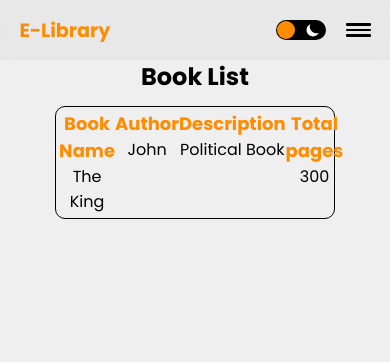
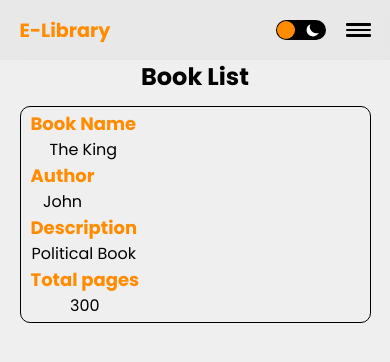
Before and after one commit to JabirOmar/E-Library-frontend, a React (Create React App) app: page /book-list in a window 390 px wide. Shown: the top 362 px of the page. Built offline with nearby package versions, Linux system fonts and the light colour scheme.

Commit message:
Included styling for title and bookslist

```diff
--- a/src/components/book-list/booklist.css
+++ b/src/components/book-list/booklist.css
@@ -15,12 +15,10 @@
 .list_card {
     width: 80%;
     max-width: 900px;
-    /* height: 80px; */
     border: 1px solid black;
     border-radius: 10px;
     padding: 1%;
     display: flex;
-    /* align-items: center; */
     text-align: center;
     justify-content: space-evenly;
 }
@@ -31,3 +29,41 @@
     color: darkorange;
     text-align: center;
 }
+
+body.dark .main_title {
+    color: gold;
+}
+
+.info p {
+    color: black;
+}
+
+body.dark .info p {
+    color: aliceblue;
+}
+
+.info span i {
+    display: none;
+}
+
+@media screen and (max-width: 700px) {
+    .list_card {
+        flex-direction: column;
+        align-items: flex-start;
+        padding: 1% 10px;
+    }
+    .info {
+        display: flex;
+        gap: 20px;
+    }
+
+    .info span i {
+        display: inline;
+    }
+}
+
+@media screen and (max-width: 600px) {
+    .list_card {
+        width: 100%;
+    }
+}
```
